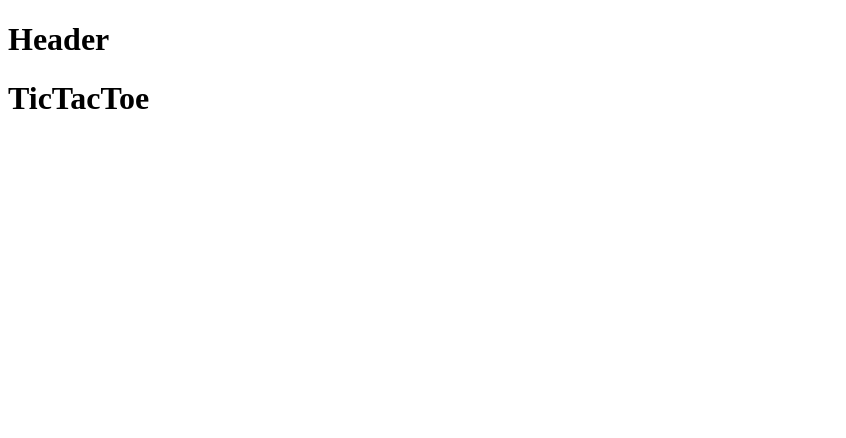
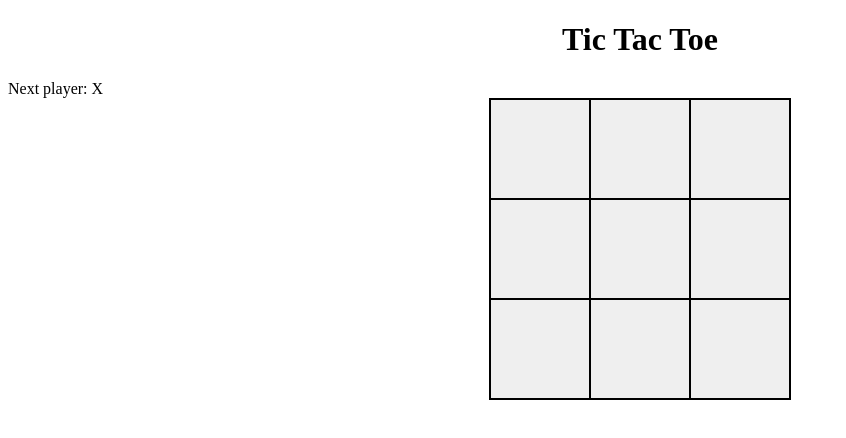
Before and after one commit to victoriarossi/games, a React (Create React App) app: page /tictactoe in a window 1280 px wide. Shown: the top 438 px of the page, without its empty margins (0-846 px from the left). Built offline with nearby package versions, Linux system fonts and the light colour scheme.

Commit message:
Tic Tac Toe

```diff
--- a/public/index.html
+++ b/public/index.html
@@ -24,7 +24,7 @@
       work correctly both with client-side routing and a non-root public URL.
       Learn how to configure a non-root public URL by running `npm run build`.
     -->
-    <title>React App</title>
+    <title>Gaming</title>
   </head>
   <body>
     <noscript>You need to enable JavaScript to run this app.</noscript>
--- a/src/components/GameCard.js
+++ b/src/components/GameCard.js
@@ -23,7 +23,7 @@ export default function GameCard() {
                             className='game-card-img'
                             />
                             <CardContent className='game-content'>
-                                <Typography gutterBottom variant="h5" component="div" >
+                                <Typography gutterBottom variant="h5" component="div" className='game-name' >
                                     Tic Tac Toe
                                 </Typography>
                                 <Typography variant="body2" color="text.secondary" className='game-description'>
--- a/src/components/Header.js
+++ b/src/components/Header.js
@@ -1,5 +1,7 @@
-export default function Header() {
+import '../css/Header.css';
+
+export default function Header(props) {
     return (
-        <h1>Header</h1>
+        <h1 className="header-title">{props.name}</h1>
     );
 }
--- a/src/css/GameCard.css
+++ b/src/css/GameCard.css
@@ -37,3 +37,7 @@
 .games-list{
     margin: 5%;
 }
+
+.game-name{
+    color: black !important;
+}
--- /dev/null
+++ b/src/css/Header.css
@@ -0,0 +1,4 @@
+.header-title{
+    display: flex;
+    justify-content: center;
+}
--- /dev/null
+++ b/src/css/TicTacToe.css
@@ -0,0 +1,31 @@
+.board{
+    display: flex;
+    justify-content: center;
+}
+
+.board-col{
+    display: flex;
+    flex-direction: column;
+    align-items: center;
+    justify-content: center;
+    border: 1px solid black;
+}
+
+.board-row{
+    display: flex;
+    flex-direction: row;
+    align-items: center;
+    justify-content: center;
+    width: 100%;
+    height: 100%;
+}
+
+.square{
+    display: flex;
+    align-items: center;
+    justify-content: center;
+    width: 100px;
+    height: 100px;
+    border: 1px solid black;
+    font-size: 35px;
+}
--- a/src/pages/TicTacToe.js
+++ b/src/pages/TicTacToe.js
@@ -1,11 +1,82 @@
+import React, { useState } from 'react';
 import Header from '../components/Header';
+import '../css/TicTacToe.css';
 
+export default function TicTacToe() {
+  const [board, setBoard] = useState(Array(9).fill(null));
+  const [currentPlayer, setCurrentPlayer] = useState('X');
 
-export default function TicTacToe(){
+  function makeMove(id) {
+    if (!board[id] && !calculateWinner(board)) {
+      const newBoard = [...board];
+      newBoard[id] = currentPlayer;
+      setBoard(newBoard);
+      setCurrentPlayer(currentPlayer === 'X' ? 'O' : 'X');
+    }
+  }
+
+  function renderSquare(id) {
     return (
-        <>
-        <Header/>
-        <h1>TicTacToe</h1>
-        </>
-    )
+      <button className="square" onClick={() => makeMove(id)}>
+        {board[id]}
+      </button>
+    );
+  }
+
+  const winner = calculateWinner(board);
+  let status;
+  if (winner) {
+    status = `Winner: ${winner}`;
+  } else {
+    status = `Next player: ${currentPlayer}`;
+  }
+
+  return (
+    <>
+      <Header name="Tic Tac Toe" />
+      <div className="status">{status}</div>
+      <div className="board">
+        <div className="board-col">
+          <div className="board-row">
+            {renderSquare(0)}
+            {renderSquare(1)}
+            {renderSquare(2)}
+          </div>
+          <div className="board-row">
+            {renderSquare(3)}
+            {renderSquare(4)}
+            {renderSquare(5)}
+          </div>
+          <div className="board-row">
+            {renderSquare(6)}
+            {renderSquare(7)}
+            {renderSquare(8)}
+          </div>
+        </div>
+      </div>
+    </>
+  );
 }
+
+// Helper function to determine the winner
+function calculateWinner(squares) {
+  const winningLines = [
+    [0, 1, 2],
+    [3, 4, 5],
+    [6, 7, 8],
+    [0, 3, 6],
+    [1, 4, 7],
+    [2, 5, 8],
+    [0, 4, 8],
+    [2, 4, 6],
+  ];
+
+  for (let i = 0; i < winningLines.length; i++) {
+    const [a, b, c] = winningLines[i];
+    if (squares[a] && squares[a] === squares[b] && squares[a] === squares[c]) {
+      return squares[a];
+    }
+  }
+
+  return null;
+}
```
Also changed, not shown: 1 other file (tests, documents, lock files or other folders).
